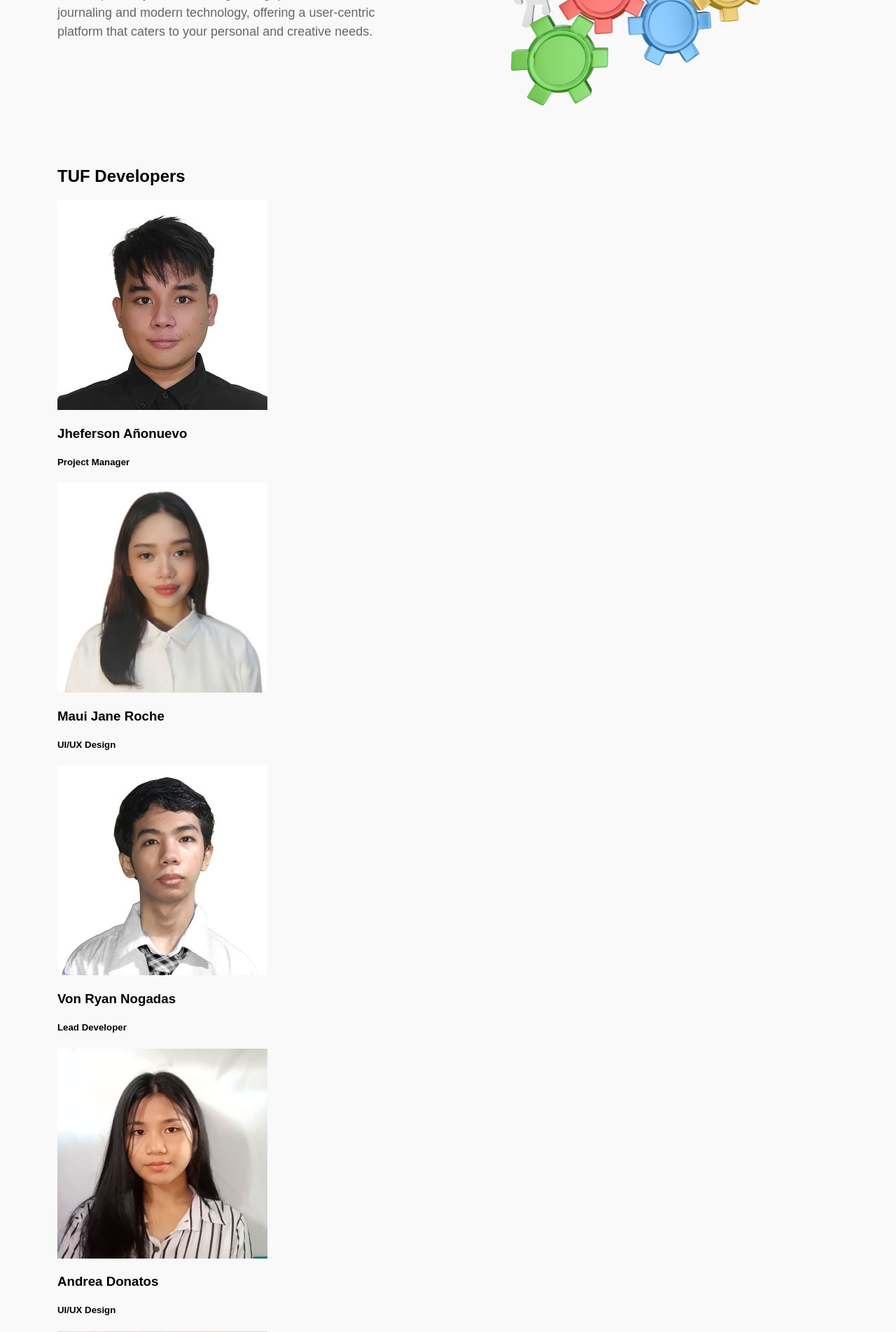
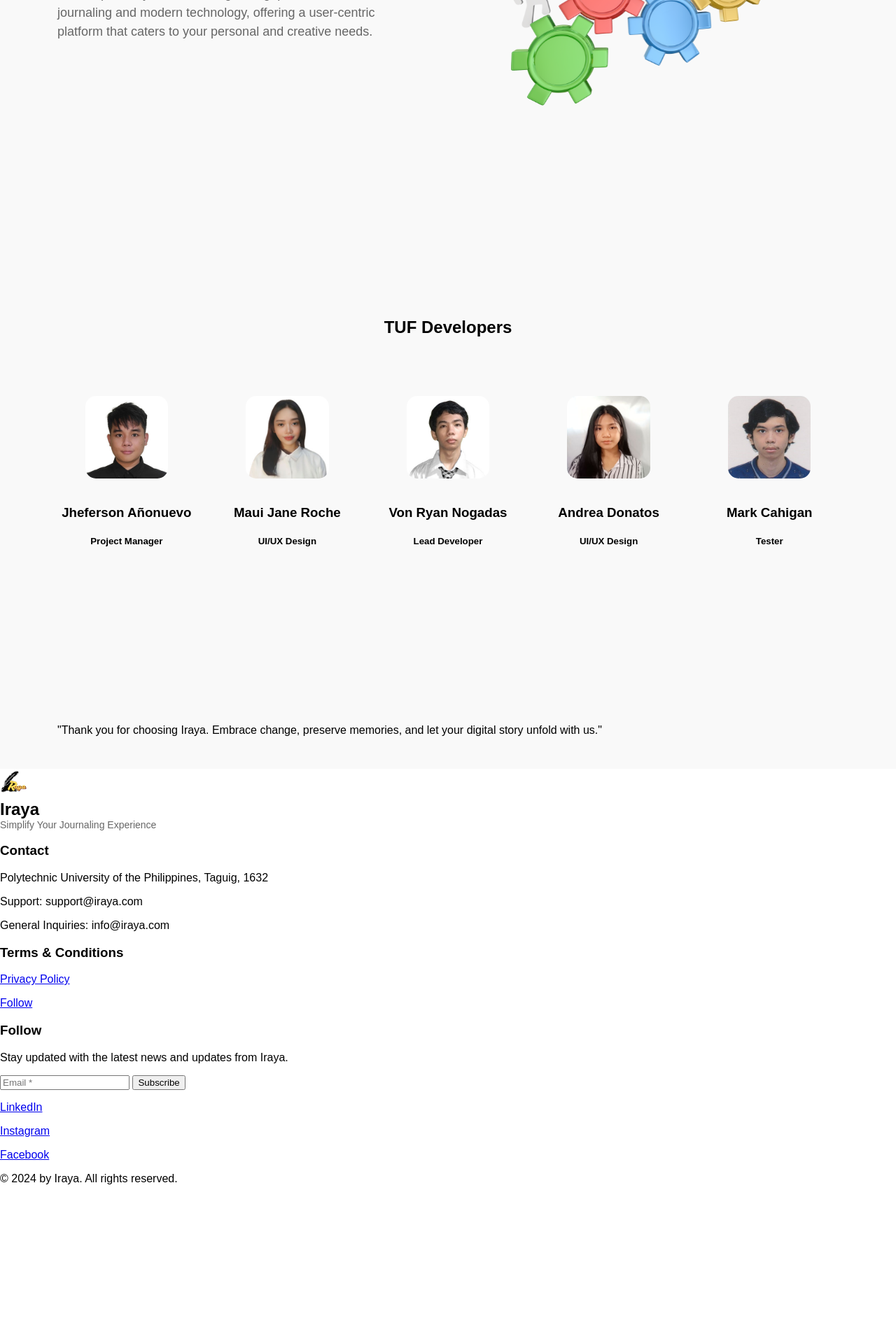
Before and after one commit to PUP-BSIT/project-tuf_developers, a PHP site: page /about.php in a window 1280 px wide. Shown: the part 883-2787 px from the top of the page at 70% size. After the commit the page ends 2576 px from the top, so only its background shows below. Run offline with PHP 8.4, Linux system fonts and the light colour scheme.

Commit message:
add css design to team-container and team img

```diff
--- a/Iraya/assets/stylesheets/about.css
+++ b/Iraya/assets/stylesheets/about.css
@@ -184,3 +184,32 @@
 .vision-image:hover img {
   transform: scale(1.2);
 }
+
+.team {
+  position: relative;
+  width: 100%;
+  height: 100vh;
+  display: flex;
+  align-items: center;
+  justify-content: center;
+  flex-direction: column;
+}
+
+.team-container {
+  width: 100%;
+  max-width: 1350px;
+  margin: 0 auto;
+  display: grid;
+  grid-template-columns: repeat(auto-fit, minmax(150px, auto));
+  align-items: center;
+  gap: 2rem;
+  text-align: center;
+  margin-top: 4rem;
+}
+
+.team-container img {
+  width: 60%;
+  height: auto;
+  border-radius: 15px;
+  margin-bottom: 15px;
+}
```
